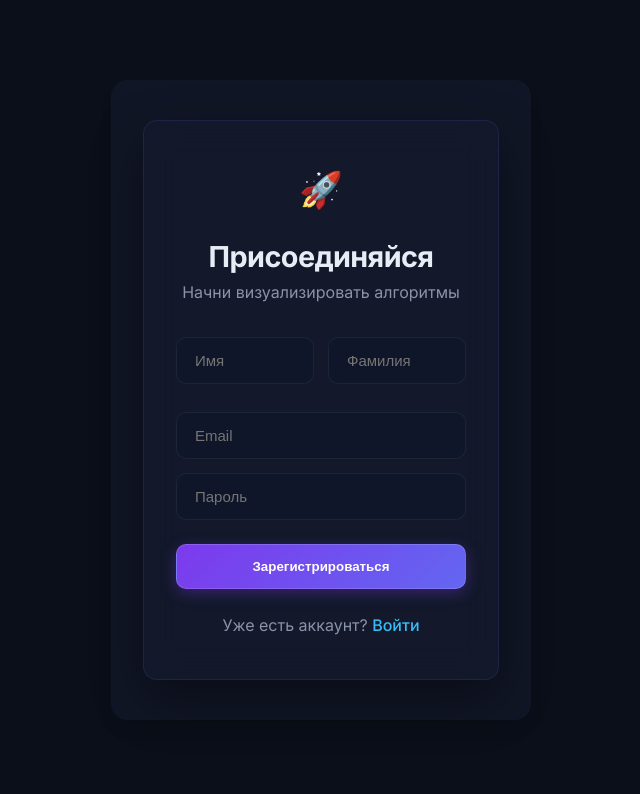
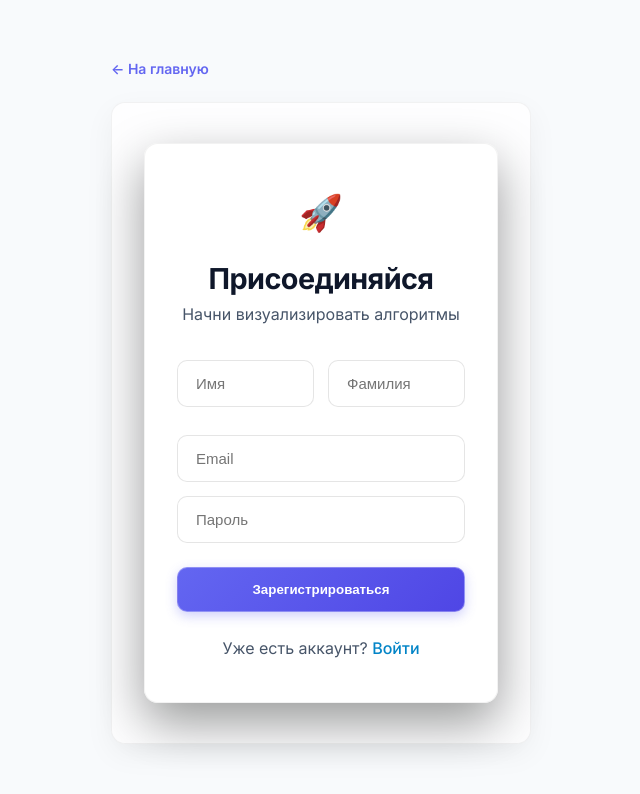
Before and after one commit to ImishgunI/Algolearn, a Vue app in the folder frontend/: page /register in a window 1280 px wide. Shown: the top 794 px of the page, without its empty margins (319-959 px from the left). Built offline with nearby package versions, Linux system fonts and the light colour scheme; no server answers.

Commit message:
исправил токен

```diff
--- a/frontend/index.html
+++ b/frontend/index.html
@@ -1,5 +1,5 @@
 <!doctype html>
-<html lang="en">
+<html lang="RU">
   <head>
     <meta charset="UTF-8" />
     <link rel="icon" type="image/svg+xml" href="/favicon.svg" />
--- a/frontend/src/api/http.ts
+++ b/frontend/src/api/http.ts
@@ -16,5 +16,16 @@ export async function http(url: string, options: any = {}) {
     throw new Error("API error");
   }
 
-  return res.json();
+  if (res.status === 204 || res.status === 304) {
+    return null;
+  }
+
+  const contentType = res.headers.get("content-type") || "";
+
+  if (contentType.includes("application/json")) {
+    const text = await res.text();
+    return text ? JSON.parse(text) : null;
+  }
+
+  return res.text();
 }
--- a/frontend/src/api/user.ts
+++ b/frontend/src/api/user.ts
@@ -1,6 +1,5 @@
 import { http } from "./http";
 
 export async function me() {
-  const res = await http("/api/me");
-  return res.json();
+  return http("/api/me");
 }
--- a/frontend/src/components/AuthLayout.vue
+++ b/frontend/src/components/AuthLayout.vue
@@ -1,5 +1,8 @@
 <template>
   <div class="auth-page">
+    <header class="auth-header">
+      <router-link to="/" class="logo-link">← На главную</router-link>
+    </header>
     <div class="auth-card">
       <slot />
     </div>
@@ -10,17 +13,40 @@
 .auth-page {
   min-height: 100vh;
   display: flex;
+  flex-direction: column;
   align-items: center;
   justify-content: center;
   background: var(--bg);
+  padding: 20px;
+}
+
+.auth-header {
+  width: 100%;
+  max-width: 420px;
+  text-align: left;
+  margin-bottom: 20px;
+}
+
+.logo-link {
+  color: var(--primary);
+  text-decoration: none;
+  font-weight: 600;
+  font-size: 14px;
+  transition: opacity 0.2s;
+}
+
+.logo-link:hover {
+  opacity: 0.8;
 }
 
 .auth-card {
   background: var(--surface);
+  backdrop-filter: blur(18px);
+  border: 1px solid var(--surface-border);
   padding: 40px 32px;
-  border-radius: 16px;
+  border-radius: var(--radius);
   width: 100%;
   max-width: 420px;
-  box-shadow: 0 10px 15px -3px rgb(0 0 0 / 0.1);
+  box-shadow: 0 10px 30px rgba(0, 0, 0, 0.05);
 }
 </style>
--- a/frontend/src/components/MainLayout.vue
+++ b/frontend/src/components/MainLayout.vue
@@ -15,7 +15,6 @@ function go(path: string) {
       <div class="logo" @click="go('/')">AlgoLearn</div>
 
       <nav class="nav-links">
-        <a @click="go('/')">Главная</a>
         <a @click="go('/visualize')">Визуализатор</a>
       </nav>
 
@@ -54,6 +53,7 @@ function go(path: string) {
   align-items: center;
   padding: 0 40px;
   gap: 40px;
+  backdrop-filter: blur(12px);
 }
 
 .logo {
@@ -64,6 +64,7 @@ function go(path: string) {
   background-clip: text;
   -webkit-text-fill-color: transparent;
   cursor: pointer;
+  user-select: none;
 }
 
 .nav-links {
@@ -73,20 +74,21 @@ function go(path: string) {
 }
 
 .nav-links a {
-  color: var(--text-muted);
+  color: var(--text);
   text-decoration: none;
   transition: color 0.2s;
   cursor: pointer;
 }
 
 .nav-links a:hover {
-  color: white;
+  color: var(--primary);
 }
 
 .auth {
   margin-left: auto;
   display: flex;
   gap: 12px;
+  align-items: center;
 }
 
 .main-content {
@@ -94,4 +96,45 @@ function go(path: string) {
   max-width: 1400px;
   margin: 0 auto;
 }
+
+/* Кнопки (можно оставить глобальными, но продублируем для автономности) */
+.btn {
+  padding: 10px 20px;
+  border-radius: 8px;
+  font-weight: 600;
+  cursor: pointer;
+  transition: all 0.2s ease;
+  border: none;
+  font-size: 14px;
+}
+
+.btn-primary {
+  background: linear-gradient(135deg, #6366f1, #4f46e5);
+  color: white;
+  box-shadow: 0 4px 12px rgba(99, 102, 241, 0.3);
+}
+
+.btn-primary:hover {
+  transform: translateY(-1px);
+  box-shadow: 0 8px 20px rgba(99, 102, 241, 0.4);
+}
+
+.btn-secondary {
+  background: rgba(241, 245, 249, 0.9);
+  color: var(--text);
+  border: 1px solid var(--border);
+}
+
+.btn-secondary:hover {
+  background: #e2e8f0;
+}
+
+.btn-danger {
+  background: #ef4444;
+  color: white;
+}
+
+.btn-danger:hover {
+  background: #dc2626;
+}
 </style>
--- a/frontend/src/router/index.ts
+++ b/frontend/src/router/index.ts
@@ -2,7 +2,7 @@ import { createRouter, createWebHistory } from "vue-router";
 import HomeView from "../views/HomeView.vue";
 import ExecutionView from "../views/ExecutionView.vue";
 import LoginView from "../views/LoginView.vue";
-// import { requireAuth } from "./guards";
+import { requireAuth } from "./guards";
 import RegisterView from "../views/RegisterView.vue";
 import AdminView from "../views/AdminView.vue";
 
@@ -16,12 +16,12 @@ const router = createRouter({
     {
       path: "/visualize",
       component: ExecutionView,
-      //beforeEnter: requireAuth,
+      beforeEnter: requireAuth,
     },
     {
       path: "/admin",
       component: AdminView,
-      //beforeEnter: requireAuth,
+      beforeEnter: requireAuth,
     }
   ]
 });
--- a/frontend/src/style.css
+++ b/frontend/src/style.css
@@ -1,21 +1,19 @@
 @import url('https://fonts.googleapis.com/css2?family=Inter:wght@400;500;600;700;800&display=swap');
 
 :root {
-  --bg: #0b0f19;
-  --bg-gradient: linear-gradient(145deg, #0b0f19 0%, #131a2c 100%);
-  --surface: rgba(20, 27, 45, 0.7);
-  --surface-border: rgba(99, 102, 241, 0.15);
-  --surface-hover: rgba(30, 41, 67, 0.8);
-  --text: #e8edf5;
-  --text-muted: #8b93a8;
-  --primary: #7c3aed;
-  --primary-light: #a78bfa;
-  --primary-glow: rgba(124, 58, 237, 0.35);
-  --accent: #38bdf8;
+  --bg: #f8fafc;
+  --surface: rgba(255, 255, 255, 0.8);
+  --surface-border: rgba(0, 0, 0, 0.05);
+  --text: #0f172a;
+  --text-muted: #475569;
+  --primary: #6366f1;
+  --primary-light: #818cf8;
+  --primary-glow: rgba(99, 102, 241, 0.15);
+  --accent: #0284c7;
   --success: #10b981;
   --danger: #ef4444;
   --warning: #f59e0b;
-  --border: rgba(255, 255, 255, 0.06);
+  --border: rgba(0, 0, 0, 0.1);
   --radius: 14px;
   --radius-sm: 10px;
   --transition: 0.25s cubic-bezier(0.4, 0, 0.2, 1);
@@ -29,7 +27,7 @@
 
 body {
   font-family: 'Inter', system-ui, -apple-system, sans-serif;
-  background: var(--bg-gradient);
+  background: var(--bg);
   color: var(--text);
   line-height: 1.6;
   min-height: 100vh;
@@ -43,7 +41,7 @@ h1, h2, h3, h4 {
 
 h1 {
   font-size: 2.5rem;
-  background: linear-gradient(135deg, #c084fc, #818cf8);
+  background: linear-gradient(135deg, #6366f1, #0284c7);
   -webkit-background-clip: text;
   -webkit-text-fill-color: transparent;
   background-clip: text;
@@ -70,16 +68,16 @@ h2 {
 }
 
 .btn-primary {
-  background: linear-gradient(135deg, #7c3aed, #6366f1);
+  background: linear-gradient(135deg, #6366f1, #4f46e5);
   color: white;
-  border: 1px solid rgba(255, 255, 255, 0.15);
-  box-shadow: 0 4px 15px var(--primary-glow);
+  border: 1px solid rgba(255, 255, 255, 0.3);
+  box-shadow: 0 4px 12px rgba(99, 102, 241, 0.3);
 }
 
 .btn-primary:hover {
-  background: linear-gradient(135deg, #8b5cf6, #4f46e5);
+  background: linear-gradient(135deg, #4f46e5, #4338ca);
   transform: translateY(-2px);
-  box-shadow: 0 8px 25px rgba(124, 58, 237, 0.5);
+  box-shadow: 0 8px 20px rgba(99, 102, 241, 0.4);
 }
 
 .btn-primary:disabled {
@@ -89,18 +87,18 @@ h2 {
 }
 
 .btn-secondary {
-  background: rgba(51, 65, 85, 0.6);
+  background: rgba(241, 245, 249, 0.8);
   backdrop-filter: blur(8px);
   border: 1px solid var(--border);
 }
 
 .btn-secondary:hover {
-  background: rgba(71, 85, 105, 0.8);
+  background: rgba(226, 232, 240, 0.9);
   transform: translateY(-1px);
 }
 
 input, select {
-  background: rgba(15, 23, 42, 0.7);
+  background: rgba(255, 255, 255, 0.9);
   backdrop-filter: blur(6px);
   border: 1px solid var(--border);
   color: var(--text);
@@ -117,8 +115,8 @@ input:focus {
 }
 
 ::selection {
-  background: rgba(124, 58, 237, 0.4);
-  color: white;
+  background: rgba(99, 102, 241, 0.2);
+  color: var(--text);
 }
 
 ::-webkit-scrollbar {
@@ -126,10 +124,10 @@ input:focus {
 }
 
 ::-webkit-scrollbar-track {
-  background: var(--bg);
+  background: #f1f5f9;
 }
 
 ::-webkit-scrollbar-thumb {
-  background: var(--primary-light);
+  background: #94a3b8;
   border-radius: 4px;
 }
--- a/frontend/src/views/LoginView.vue
+++ b/frontend/src/views/LoginView.vue
@@ -14,8 +14,8 @@ async function submit() {
   loading.value = true;
   try {
     const res = await login({ email: email.value, password: password.value });
-    setToken(res.token);
-    router.push("/visualize");
+    setToken(res.access_token);
+    router.push("/");
   } catch (err) {
     alert("Ошибка входа");
   } finally {
--- a/frontend/src/views/RegisterView.vue
+++ b/frontend/src/views/RegisterView.vue
@@ -19,8 +19,8 @@ async function submit() {
   loading.value = true;
   try {
     await register({
-      user_name: name.value,
-      user_surname: surname.value,
+      name: name.value,
+      surname: surname.value,
       email: email.value,
       password: password.value,
     });
--- a/frontend/vite.config.ts
+++ b/frontend/vite.config.ts
@@ -6,7 +6,7 @@ export default defineConfig({
   server: {
     proxy: {
       "/api": {
-        target: "http://localhost:8000",
+        target: "http://backend:8000",
         changeOrigin: true,
         rewrite: (path) => path.replace(/^\/api/, ""),
       },
```
